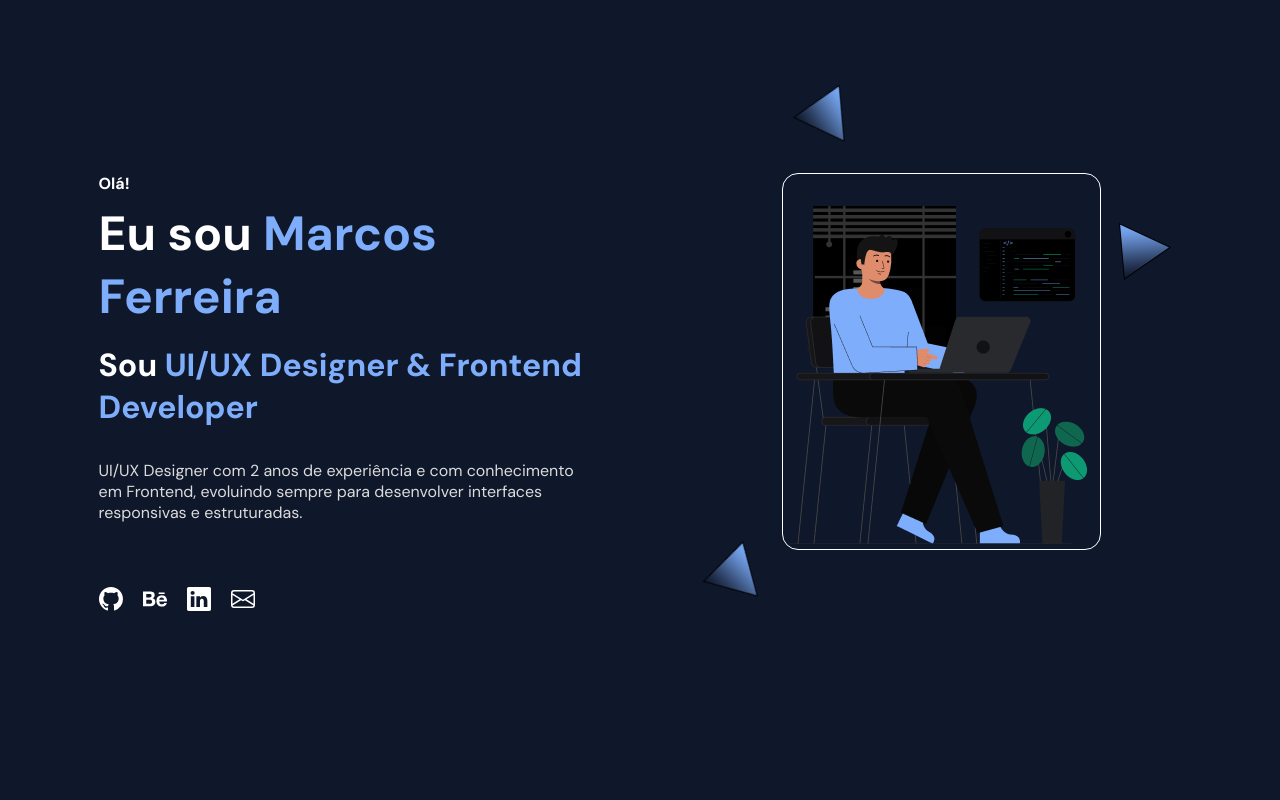
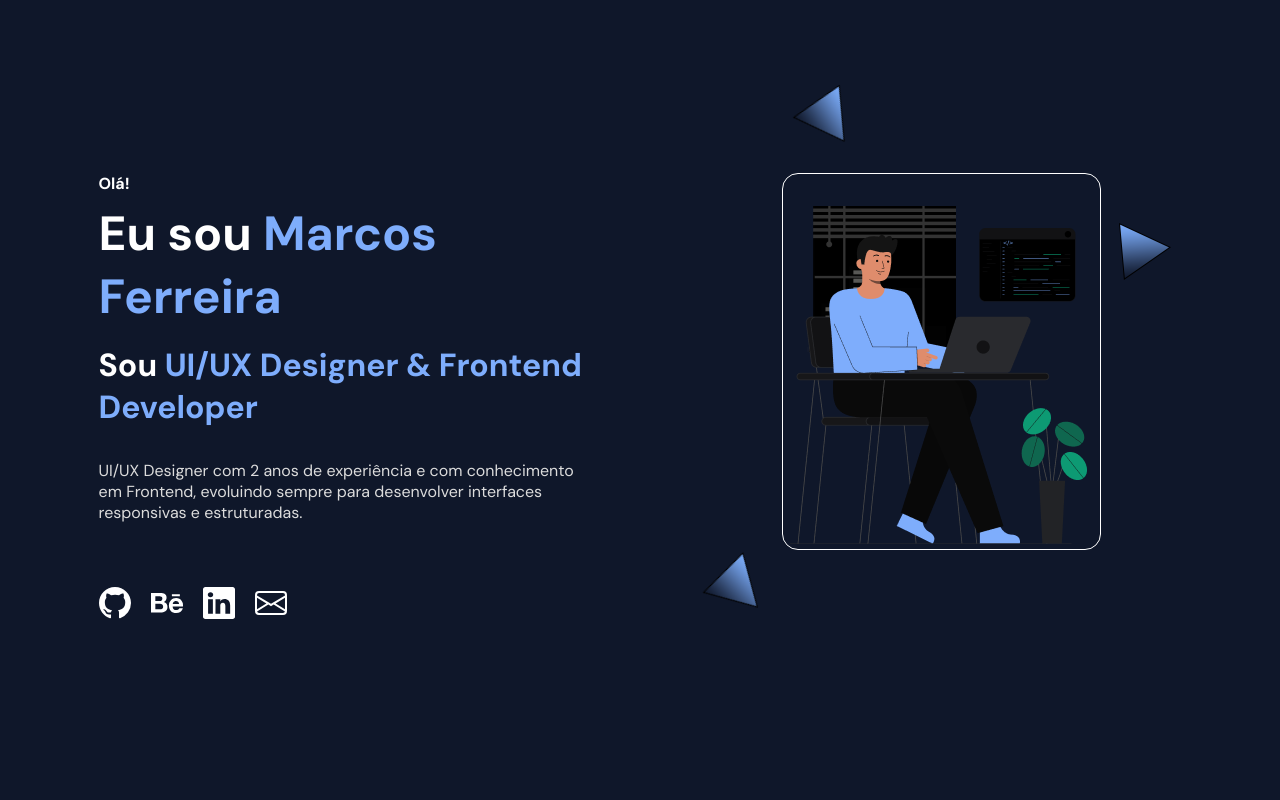
Before and after one commit to marcosprofile/DevXPortfolio, a React (Create React App) app: page / in a window 1280 px wide. Shown: the top 800 px of the page. Built offline with nearby package versions, Linux system fonts and the light colour scheme.

Commit message:
update icons size

```diff
--- a/src/components/Showcase.js
+++ b/src/components/Showcase.js
@@ -53,16 +53,16 @@ const Showcase = () => {
 
           {/* --social-icons-- */}
           <FlexContainer gap="1.25rem">
-            <IconContainer color="white" size="1.5rem" href="https://github.com/marcosprofile" target="_blank">
+            <IconContainer color="white" size="2rem" href="https://github.com/marcosprofile" target="_blank">
               <BsGithub />
             </IconContainer>
-            <IconContainer color="white" size="1.5rem" href="https://www.behance.net/marcoslferreira" target="_blank">
+            <IconContainer color="white" size="2rem" href="https://www.behance.net/marcoslferreira" target="_blank">
               <BsBehance />
             </IconContainer>
-            <IconContainer color="white" size="1.5rem" href="https://www.linkedin.com/in/marcosdesigntech/" target="_blank">
+            <IconContainer color="white" size="2rem" href="https://www.linkedin.com/in/marcosdesigntech/" target="_blank">
               <BsLinkedin />
             </IconContainer>
-            <IconContainer color="white" size="1.5rem" href="mailto:marcos.designtech@hotmail.com">
+            <IconContainer color="white" size="2rem" href="mailto:marcos.designtech@hotmail.com">
               <BsEnvelope />
             </IconContainer>
           </FlexContainer>
```
